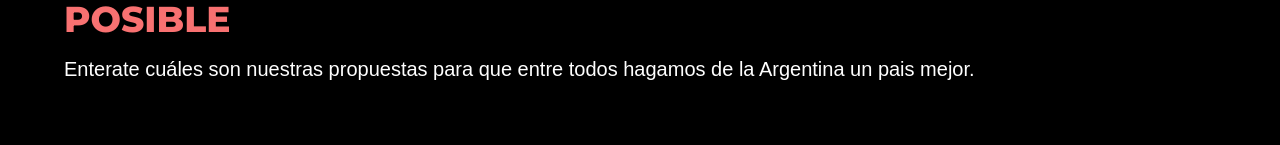
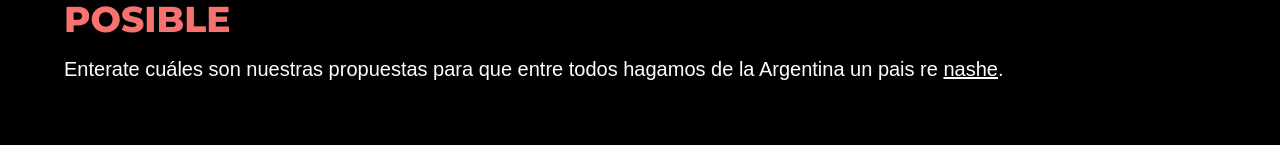
Before and after one commit to fj-gc/nashe, a Next.js app: page /propuestas in a window 1280 px wide. Shown: the part 199-344 px from the top of the page. Built offline with nearby package versions, Linux system fonts and the light colour scheme; a web font is replaced by a local one.

Commit message:
Changed hero subtitle

```diff
--- a/src/pages/propuestas.jsx
+++ b/src/pages/propuestas.jsx
@@ -6,7 +6,7 @@
             <div className="w-full bg-black relative flex flex-col items-center justify-center px-8 pb-16 pt-12 md:pb-24 md:pt-20">
                 <div className="w-full max-w-6xl">
                     <h2 className="text-4xl uppercase">Con propuestas que <span className="text-yellow-400">funcionan</span> el cambio es <span className="text-red-400">posible</span></h2>
-                    <p className="text-white mt-4 text-xl">Enterate cuáles son nuestras propuestas para que entre todos hagamos de la Argentina un pais mejor.</p>
+                    <p className="text-white mt-4 text-xl">Enterate cuáles son nuestras propuestas para que entre todos hagamos de la Argentina un pais re <u>nashe</u>.</p>
                 </div>
             </div>
             <div className="flex flex-col items-center gap-32 w-full px-8 pb-16">
```
